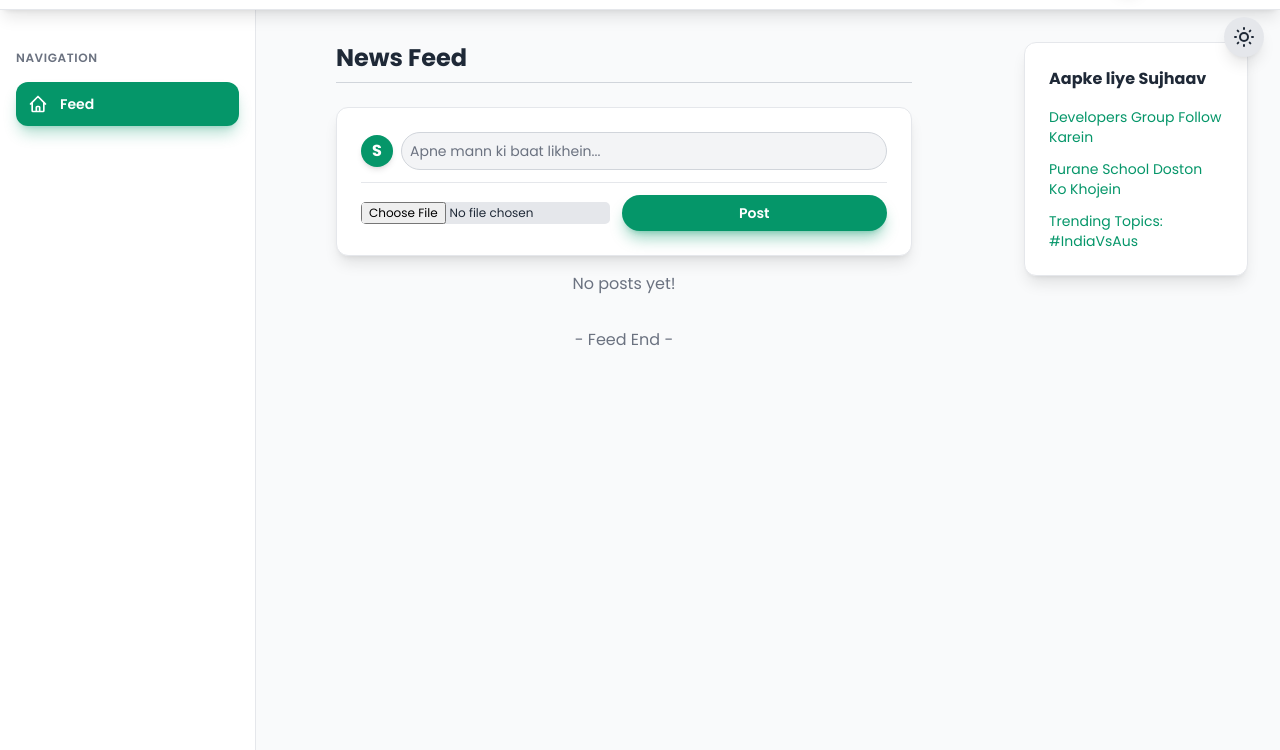
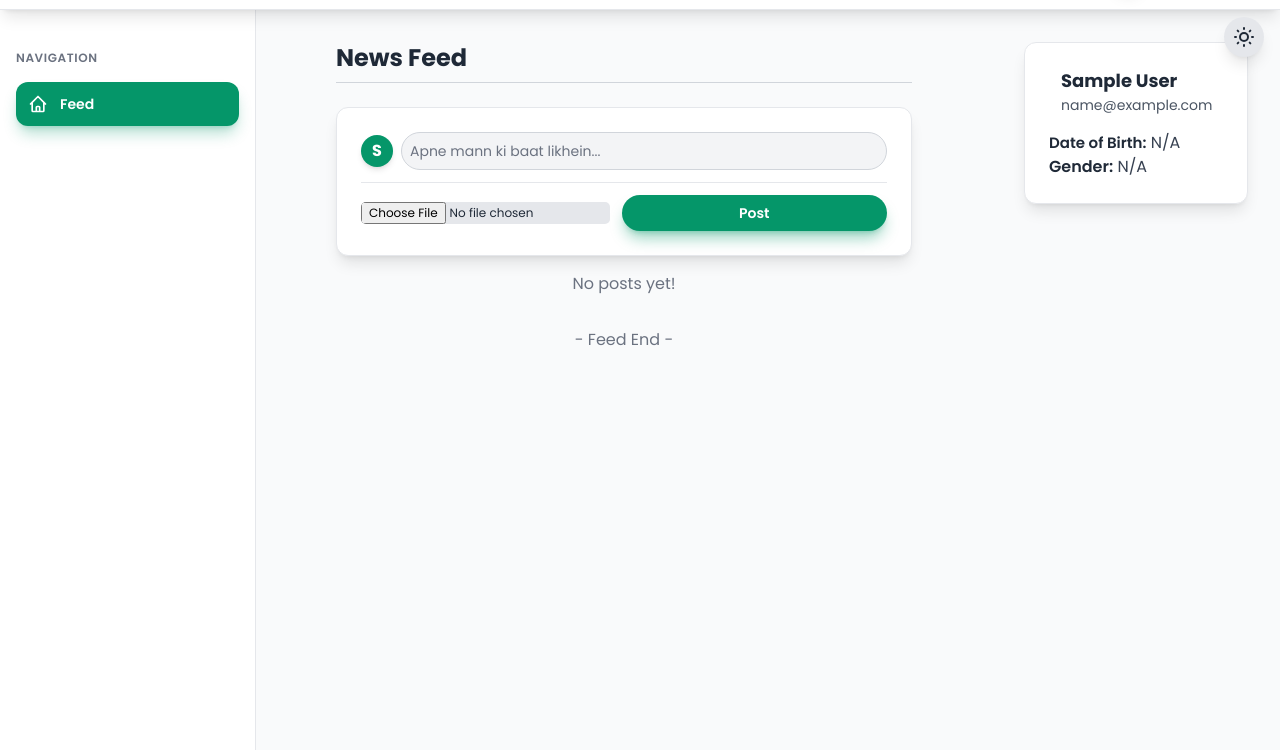
Before and after one commit to TahaBinShafiq/ApnaSocial-App-Mini-Hackathon-, a plain HTML site: page pages/dashboard/dashboard.html in a window 1280 px wide. Shown: the part 63-813 px from the top of the page. Drawn offline with nearby package versions, Linux system fonts and the light colour scheme; sample sign-in values are in the browser's storage.

Commit message:
add profile information

```diff
--- a/pages/dashboard/dashboard.html
+++ b/pages/dashboard/dashboard.html
@@ -330,28 +330,10 @@
         <div
           class="bg-white dark:bg-gray-800 p-6 rounded-xl shadow-lg dark:shadow-2xl border border-gray-200 dark:border-gray-700 transition-all duration-300"
         >
-          <h3
-            class="font-bold text-gray-800 dark:text-gray-100 mb-4 transition-colors duration-300"
-          >
-            Aapke liye Sujhaav
-          </h3>
-          <ul class="space-y-3">
-            <li
-              class="text-sm text-emerald-600 dark:text-emerald-400 hover:text-emerald-700 dark:hover:text-emerald-300 cursor-pointer transition-colors duration-200"
-            >
-              Developers Group Follow Karein
-            </li>
-            <li
-              class="text-sm text-emerald-600 dark:text-emerald-400 hover:text-emerald-700 dark:hover:text-emerald-300 cursor-pointer transition-colors duration-200"
-            >
-              Purane School Doston Ko Khojein
-            </li>
-            <li
-              class="text-sm text-emerald-600 dark:text-emerald-400 hover:text-emerald-700 dark:hover:text-emerald-300 cursor-pointer transition-colors duration-200"
-            >
-              Trending Topics: #IndiaVsAus
-            </li>
-          </ul>
+        <div id="loginUserDetails">
+
+        </div>
+
         </div>
       </aside>
     </div>
--- a/pages/dashboard/dashboard.js
+++ b/pages/dashboard/dashboard.js
@@ -15,6 +15,34 @@ const signOut = () => {
   window.location.href = "../login.html";
 };
 
+const userDiv = document.getElementById("loginUserDetails");
+const currentUser = JSON.parse(localStorage.getItem("LoginUser"));
+if (currentUser) {
+  userDiv.innerHTML = `
+      <div class="flex items-start mb-4">
+        <div class="ml-3">
+          <p class="font-bold text-lg text-gray-800 dark:text-gray-100 transition-colors duration-300">${
+            currentUser.name
+          }</p>
+          <p class="text-sm text-gray-600 dark:text-gray-300 transition-colors duration-300">${
+            currentUser.email
+          }</p>
+        </div>
+      </div>
+      <p class="text-gray-700 dark:text-gray-300 transition-colors duration-300">
+        <span class="font-semibold text-[15px] text-gray-800 dark:text-gray-200 transition-colors duration-300">Date of Birth:</span> ${
+          currentUser.dateOfBirth || "N/A"
+        }
+      </p>
+      <p class="text-gray-700 dark:text-gray-300 transition-colors duration-300">
+        <span class="font-semibold text-gray-800 dark:text-gray-200 transition-colors duration-300">Gender:</span> ${
+          currentUser.gender || "N/A"
+        }
+      </p>
+    `;
+} else {
+  userDiv.innerHTML = `<p class="text-red-500 dark:text-red-400 transition-colors duration-300">User not logged in!</p>`;
+}
 function createPost() {
   const postText = document.getElementById("post-input").value.trim();
   const postImageFile = document.getElementById("post-url").files[0];
```
